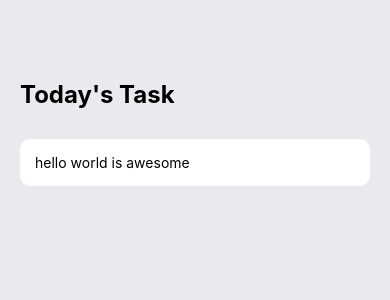
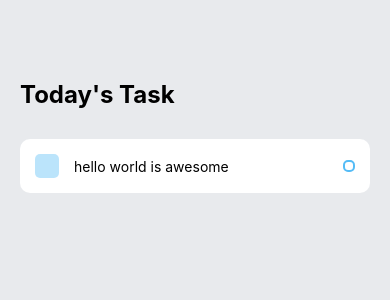
Before and after one commit to octoi/react-native-todo-app, a React Native app: screen / in a window 390 px wide. Shown: the top 300 px of the page. Built offline with nearby package versions, Linux system fonts and the light colour scheme.

Commit message:
all styles

```diff
--- a/components/Task.js
+++ b/components/Task.js
@@ -23,4 +23,27 @@ const styles = StyleSheet.create({
     justifyContent: 'space-between',
     marginBottom: 20,
   },
+  itemLeft: {
+    flexDirection: 'row',
+    alignItems: 'center',
+    flexWrap: 'wrap'
+  },
+  square: {
+    width: 24,
+    height: 24,
+    backgroundColor: '#55BCF6',
+    opacity: 0.4,
+    borderRadius: 5,
+    marginRight: 15,
+  },
+  itemText: {
+    maxWidth: '80%',
+  },
+  circular: {
+    width: 12,
+    height: 12,
+    borderColor: '#55BCF6',
+    borderWidth: 2,
+    borderRadius: 5,
+  },
 });
```
